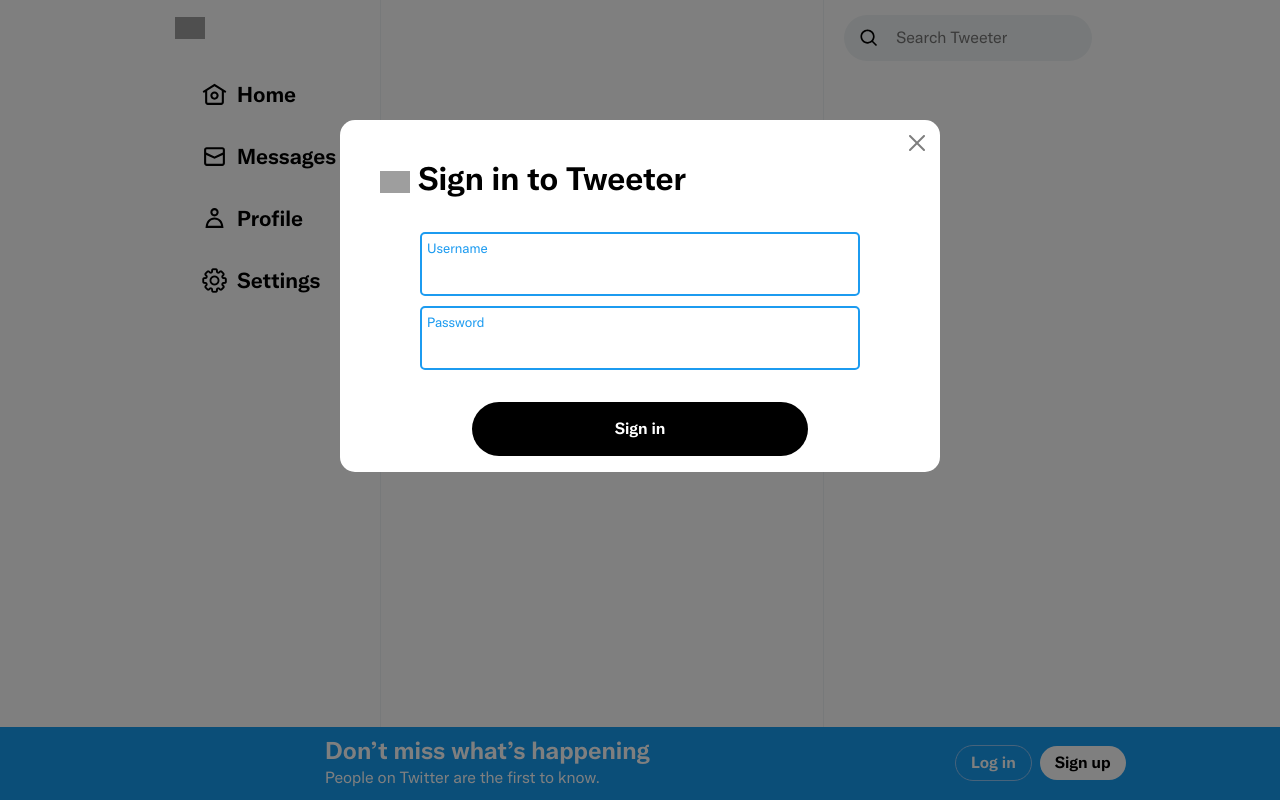
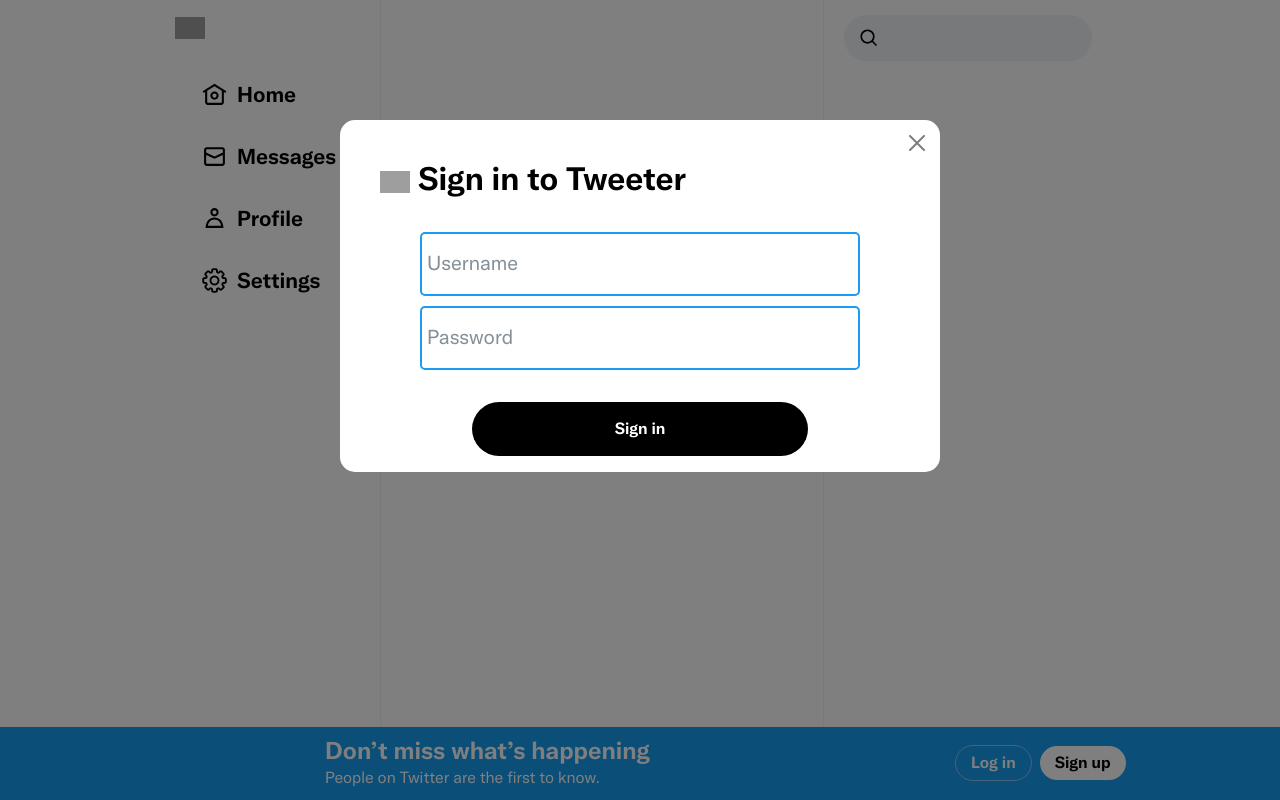
Before and after one commit to t-hoffman/Capstone-Project-Frontend, a React (Create React App) app: page /signin in a window 1280 px wide. Built offline with nearby package versions, Linux system fonts and the light colour scheme; no server answers; grey boxes are pictures that could not be loaded.

Commit message:
form input label added

```diff
--- a/src/Components/UserAuth/SignInForm.js
+++ b/src/Components/UserAuth/SignInForm.js
@@ -50,22 +50,26 @@
         <Modal.Body>
         {error && <span className="header-error"><b>User credentials  incorrect, please try again</b></span>}
           <div className="input-cont">
-            Username
             <input type="text"
                    name="username"
+                   id="username"
                    autoComplete="off"
                    value={input.username}
                    onChange={handleChange}
+                   placeholder=" "
             />
+            <label for="username">Username</label>
           </div>
           <div className="input-cont">
-            Password
             <input type="password"
                    name="password"
+                   id="password"
                    value={input.password}
                    onChange={handleChange}
                    autoComplete="off"
+                   placeholder=" "
             />
+            <label for="password">Password</label>
           </div>
         </Modal.Body>
         <Modal.Footer>
--- a/src/Components/UserAuth/SignUpForm.js
+++ b/src/Components/UserAuth/SignUpForm.js
@@ -63,32 +63,32 @@
         <Modal.Body>
           {error && <span className="header-error">{displayError[error]}</span>}
           <div className="input-cont">
-            Name
-            <input type="text" name="name" value={input.name} onChange={handleChange} autoComplete="off" /><br />
+            <input type="text" id="name" name="name" value={input.name} onChange={handleChange} autoComplete="off" placeholder=" " />
+            <label for="name">Name</label>
           </div>
           <div className={`input-cont ${error === 1 && `input-error`}`}>
-            Email
-            <input type="text" name="email" value={input.email} onChange={handleChange} autoComplete="off" /><br />
+            <input type="text" id="email" name="email" value={input.email} onChange={handleChange} autoComplete="off" placeholder=" " />
+            <label for="email">Email</label>
           </div>
           <div className={`input-cont ${error === 2 && `input-error`}`}>
-            Username
-            <input type="text" name="username" value={input.username} onChange={handleChange} autoComplete="off" />
+            <input type="text" id="username" name="username" value={input.username} onChange={handleChange} autoComplete="off" placeholder=" " />
+            <label for="username">Username</label>
           </div>
           <div className={`input-cont ${error === 4 && `input-error`}`}>
-            Password
-            <input type="password" name="password" value={input.password} onChange={handleChange} autoComplete="off" />
+            <input type="password" id="p1" name="password" value={input.password} onChange={handleChange} autoComplete="off" placeholder=" " />
+            <label for="p1">Password</label>
           </div>
           <div className={`input-cont ${error === 4 && `input-error`}`}>
-            Password
-            <input type="password" name="passwordCheck" value={input.passwordCheck} onChange={handleChange} autoComplete="off" />
+            <input type="password" id="p2" name="passwordCheck" value={input.passwordCheck} onChange={handleChange} autoComplete="off" placeholder=" " />
+            <label for="p2">Password</label>
           </div>
           <div className="input-cont">
-            Photo URL
-            <input type="text" name="image" value={input.image} onChange={handleChange} autoComplete="off" />
+            <input type="text" id="image" name="image" value={input.image} onChange={handleChange} autoComplete="off" placeholder="Photo URL" />
+            <label for="image">Photo</label>
           </div>
           <div className="input-cont">
-            Banner URL
-            <input type="text" name="banner" value={input.banner} onChange={handleChange} autoComplete="off" />
+            <input type="text" id="banner" name="banner" value={input.banner} onChange={handleChange} autoComplete="off" placeholder="Banner URL" />
+            <label for="banner">Banner</label>
           </div>
         </Modal.Body>
         <Modal.Footer>
--- a/src/css/Layout.css
+++ b/src/css/Layout.css
@@ -24,7 +24,7 @@
   font-family: 'Chirp', sans-serif;
 }
 
-* { box-sizing: border-box }
+* { box-sizing: border-box; -webkit-font-smoothing: antialiased }
 h1,h2,h3,h4,h5 { font-weight: bold }
 a, a:visited, a:active {
   color: #000;
--- a/src/css/SignUp.css
+++ b/src/css/SignUp.css
@@ -44,6 +44,9 @@
   color: #1C9BF0;
   font-size: 10pt;
   margin-top: 10px;
+  position: relative;
+  display: flex;
+  flex-flow: column-reverse;
 }
 
 .input-cont input {
@@ -53,6 +56,38 @@
   border: none;
   color: #000;
   font-size: 14pt;
+}
+
+label, input {
+  transition: all 0.2s;
+  touch-action: manipulation;
+}
+
+.input-cont input:placeholder-shown + label {
+  transform: translate(0, 100%) scale(1.5);
+  transform-origin: left bottom;
+  max-width: fit-content;
+  white-space: nowrap;
+  overflow: hidden;
+  text-overflow: ellipsis;
+  cursor: text;
+  color: #849099;
+}
+
+::-webkit-input-placeholder {
+  opacity: 0;
+  transition: inherit;
+}
+
+input:focus::-webkit-input-placeholder {
+  opacity: 1;
+}
+
+.input-cont input:not(:placeholder-shown) + label,
+.input-cont input:focus + label {
+  transform: translate(0, 0) scale(1);
+  cursor: pointer;
+  color: #1C9BF0;
 }
 
 .input-cont input:autofill,
```
